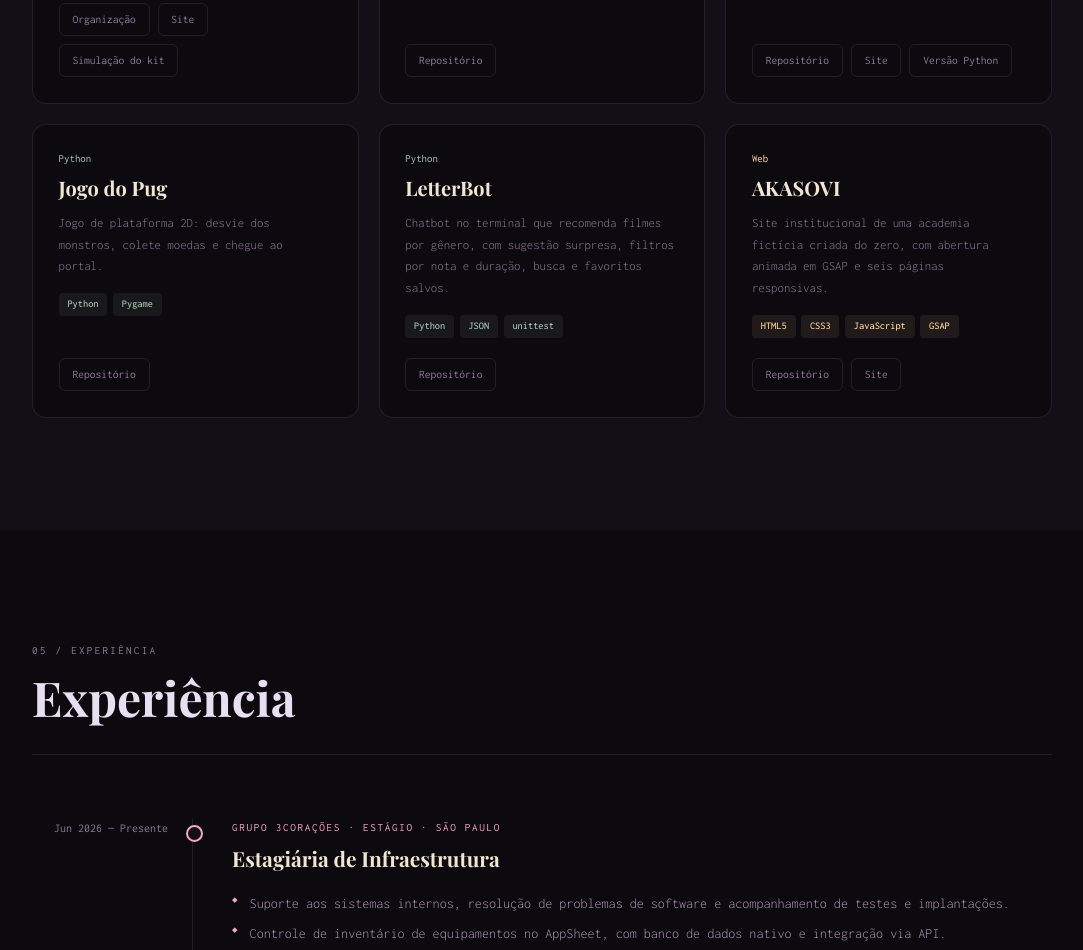
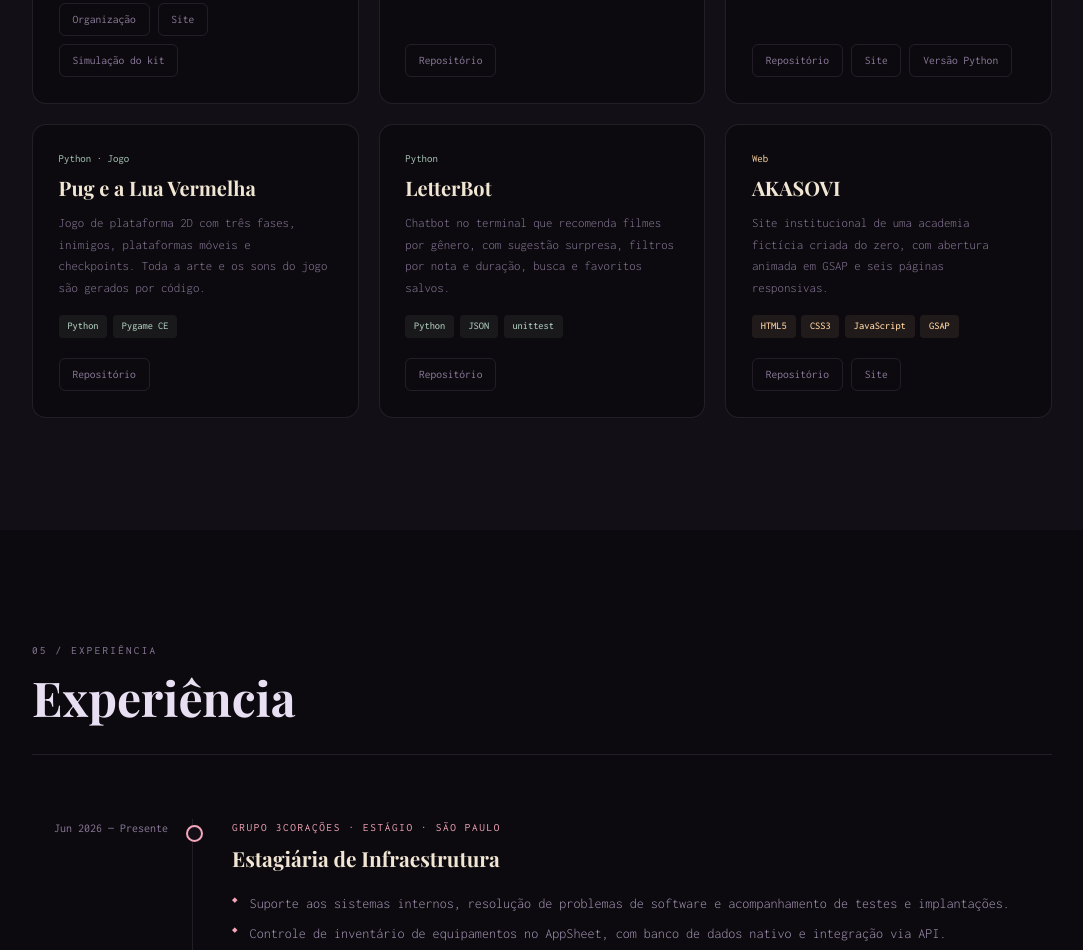
Before and after one commit to SofiaHagio/Portifolio, a plain HTML site: page index.html in a window 1280 px wide. Shown: the part 2788-3738 px from the top of the page, without its empty margins (98-1181 px from the left). Drawn offline with nearby package versions, Linux system fonts and the light colour scheme.

Commit message:
feat: rename Jogo do Pug to Pug e a Lua Vermelha

```diff
--- a/index.html
+++ b/index.html
@@ -232,12 +232,12 @@
             </div>
 
             <div class="project-card accent-green">
-              <p class="project-type">Python</p>
-              <h3 class="project-title">Jogo do Pug</h3>
-              <p class="project-desc">Jogo de plataforma 2D: desvie dos monstros, colete moedas e chegue ao portal.</p>
+              <p class="project-type">Python · Jogo</p>
+              <h3 class="project-title">Pug e a Lua Vermelha</h3>
+              <p class="project-desc">Jogo de plataforma 2D com três fases, inimigos, plataformas móveis e checkpoints. Toda a arte e os sons do jogo são gerados por código.</p>
               <ul class="tags">
                 <li class="tag">Python</li>
-                <li class="tag">Pygame</li>
+                <li class="tag">Pygame CE</li>
               </ul>
               <div class="project-links">
                 <a href="https://github.com/SofiaHagio/Jogo-do-Pug" target="_blank">Repositório</a>
```
